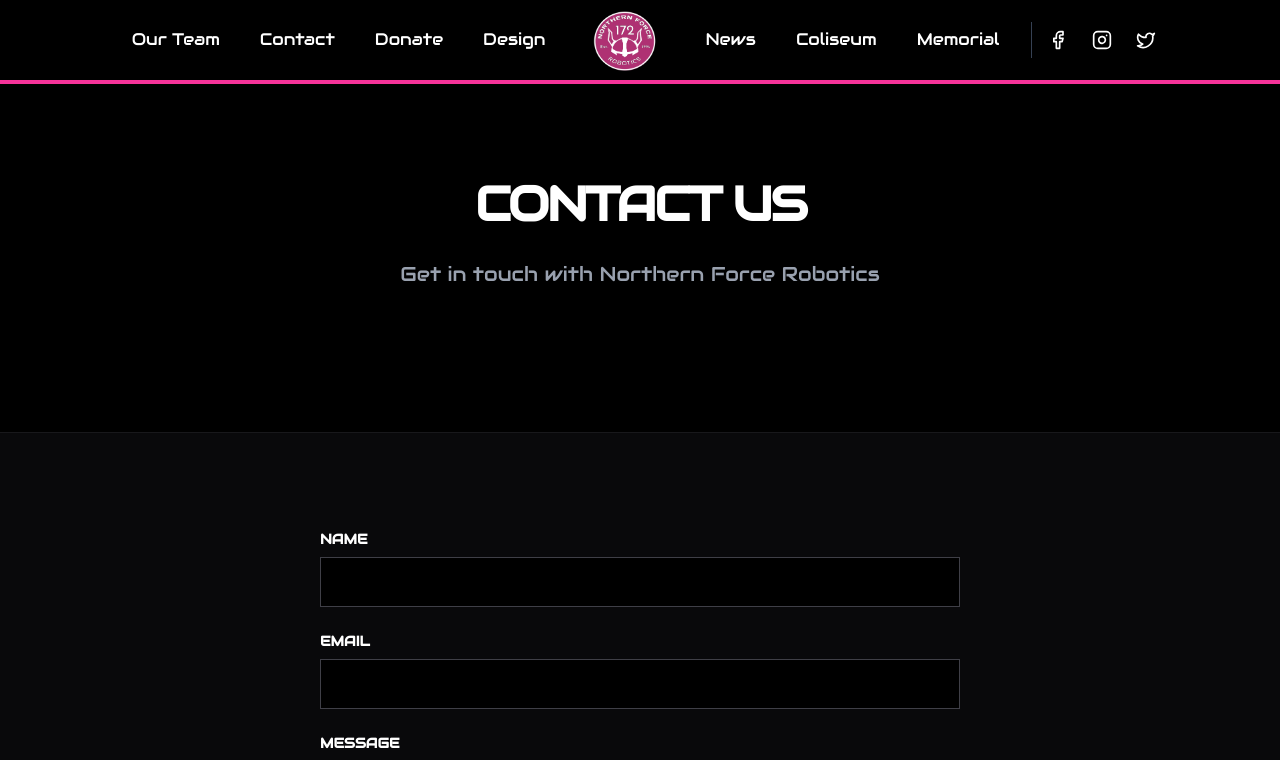
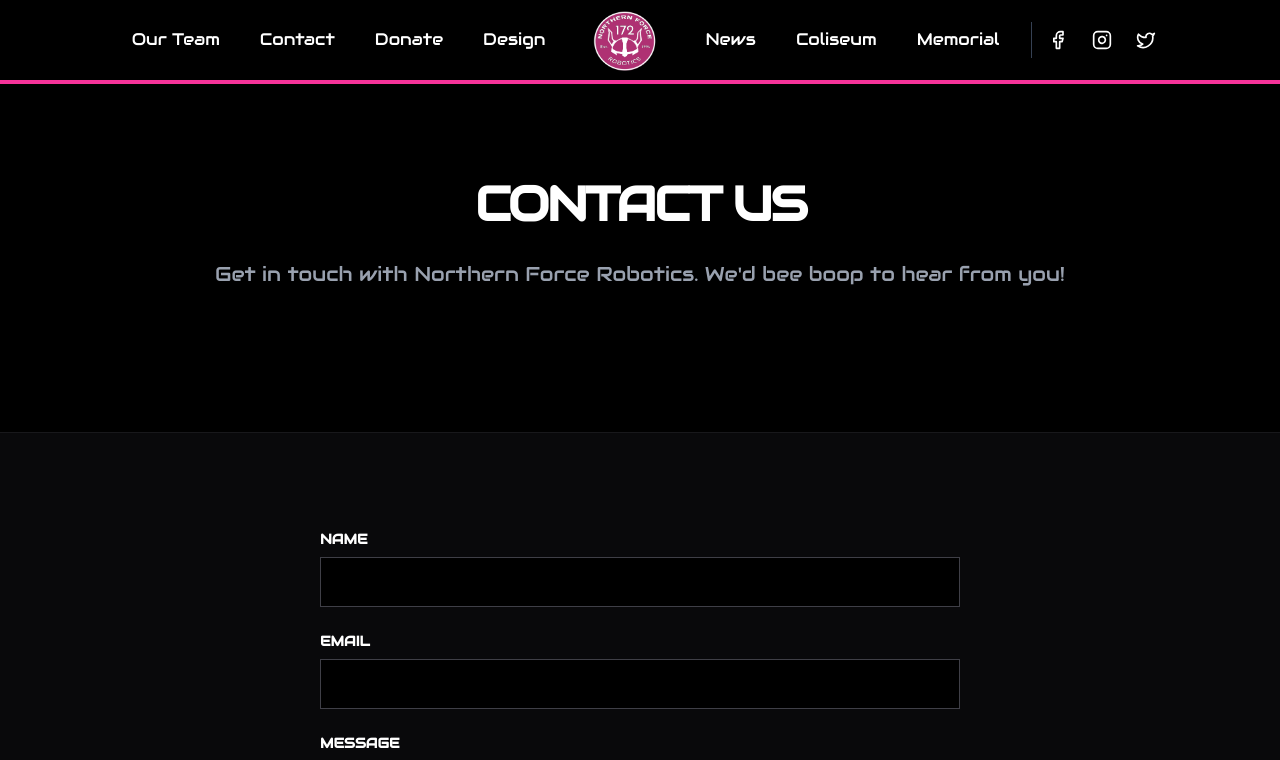
Before and after one commit to NorthernForce/Web2026RobotAwesomeness, a React (Vite) app: page /contact in a window 1280 px wide. Shown: the top 760 px of the page. Built offline with nearby package versions, Linux system fonts and the light colour scheme.

Commit message:
Added todo and changed some wording

```diff
--- a/src/Contact.tsx
+++ b/src/Contact.tsx
@@ -9,7 +9,7 @@ export default function Contact() {
         <section className="py-24">
           <div className="max-w-4xl mx-auto px-4 text-center">
             <h1 className="text-5xl font-black uppercase tracking-tighter mb-8">Contact Us</h1>
-            <p className="text-xl text-gray-400 mb-12">Get in touch with Northern Force Robotics</p>
+            <p className="text-xl text-gray-400 mb-12">Get in touch with Northern Force Robotics. We'd bee boop to hear from you!</p>
           </div>
         </section>
 
```
Also changed, not shown: 1 other file (tests, documents, lock files or other folders).
